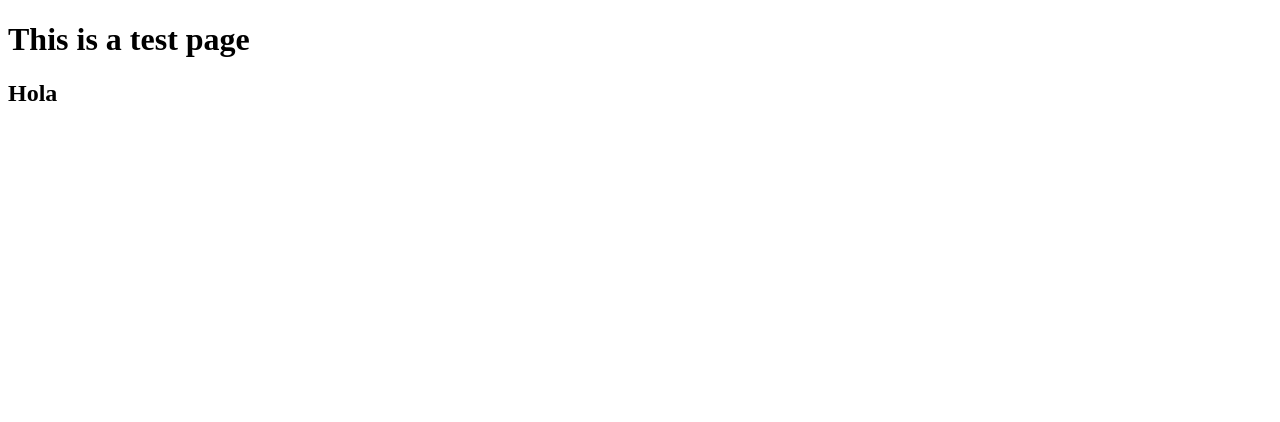
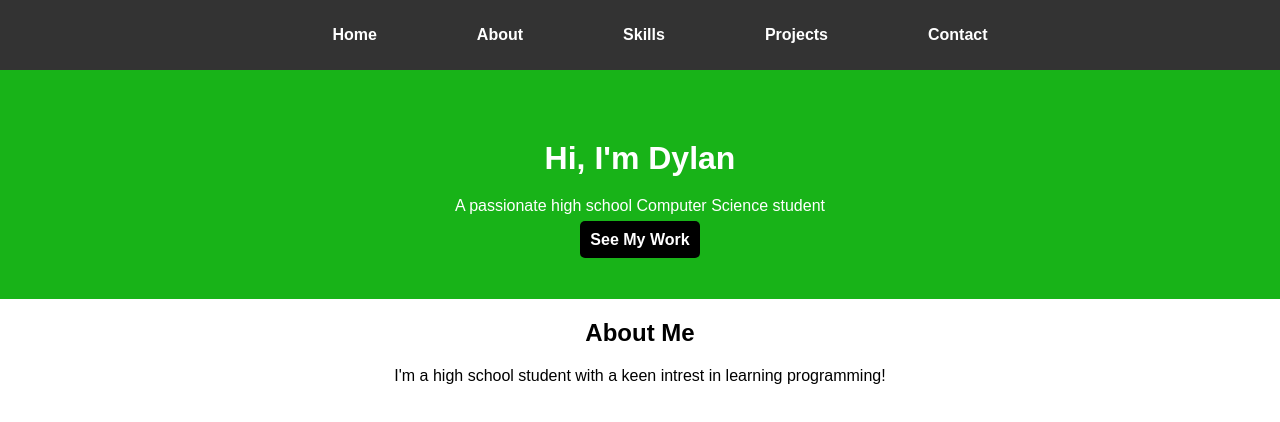
Before and after one commit to dsg6246/Portfolio, a plain HTML site: page index.html in a window 1280 px wide. Drawn offline with Linux system fonts and the light colour scheme.

Commit message:
Portfolio up to about section

```diff
--- a/index.html
+++ b/index.html
@@ -4,9 +4,34 @@
     <meta charset="UTF-8">
     <meta name="viewport" content="width=device-width, initial-scale=1.0">
     <title>Portfolio-Dylan</title>
+    <link rel="stylesheet" href="style.css">
+    <link rel="stylesheet" href="https://cdnjs.cloudflare.com/ajax/libs/font-awesome/6.7.0/css/all.min.css" integrity="sha512-9xKTRVabjVeZmc+GUW8GgSmcREDunMM+Dt/GrzchfN8tkwHizc5RP4Ok/MXFFy5rIjJjzhndFScTceq5e6GvVQ==" crossorigin="anonymous" referrerpolicy="no-referrer">
 </head>
 <body>
-    <h1>This is a test page</h1>
-    <h2>Hola</h2>
+    <!-- Header -->
+    <header>
+        <nav>
+            <ul>
+                <li><a href="#">Home</a></li>
+                <li><a href="#about">About</a></li>
+                <li><a href="#skills">Skills</a></li>
+                <li><a href="#projects">Projects</a></li>
+                <li><a href="#contact">Contact</a></li>
+            </ul>
+        </nav>
+    </header>
+    <!-- hero section -->
+     <section class="hero">
+        <div class="hero-content">
+            <h1>Hi, I'm Dylan</h1>
+            <p>A passionate high school Computer Science student </p>
+            <a href="https://github.com/dsg6246" class="cta-button" target="_blank">See My Work</a>
+        </div>
+     </section>
+     <!-- About Section -->
+      <section id="about" class="about">
+        <h2>About Me</h2>
+        <p>I'm a high school student with a keen intrest in learning programming!</p>
+      </section>
 </body>
 </html>
--- a/style.css
+++ b/style.css
@@ -0,0 +1,49 @@
+body{
+    margin: 0;
+    font-family: Arial, Helvetica, sans-serif;
+}
+header {
+    background-color: #333;
+    color: white;
+    padding: 10px 20px;
+}
+header nav ul{
+    list-style-type: none;
+    display: flex;
+    justify-content: center;
+    gap: 100px;
+    /* text-align: center; */
+}
+header nav ul li a{
+    color: white;
+    text-decoration: none;
+    font-weight: bold;
+}
+header nav ul li a:hover{
+    text-decoration: underline;
+}
+/* Hero */
+.hero-content{
+
+    text-align: center ;
+    padding: 50px;
+
+    color: white;
+    background-color: rgb(24, 179, 24);
+}
+.hero-content h1{
+    font-size: 2rem;
+    margin: 20px 0;
+}
+.cta-button{
+    background-color: black;
+    padding: 10px;
+    color: white;
+    text-decoration: none;
+    font-weight: bold;
+    border-radius: 5px;
+}
+.cta-button:hover{
+    text-decoration: underline;
+}
+.about{text-align: center;}
```
Also changed, not shown: images/landingpage_image.png (added), images/portfolio.png (added), images/webapp.png (added), 1 other file.
